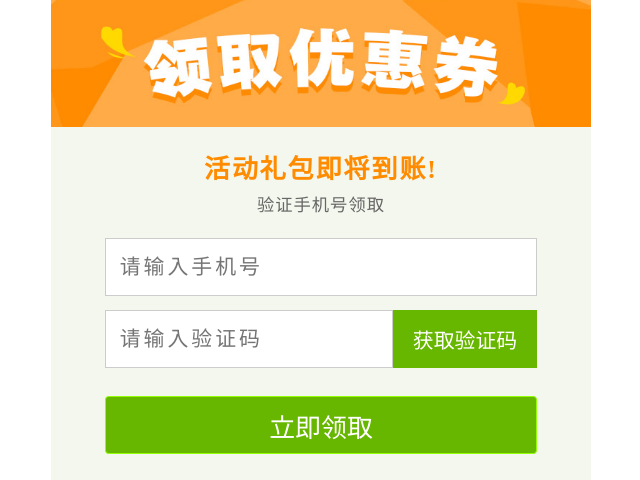
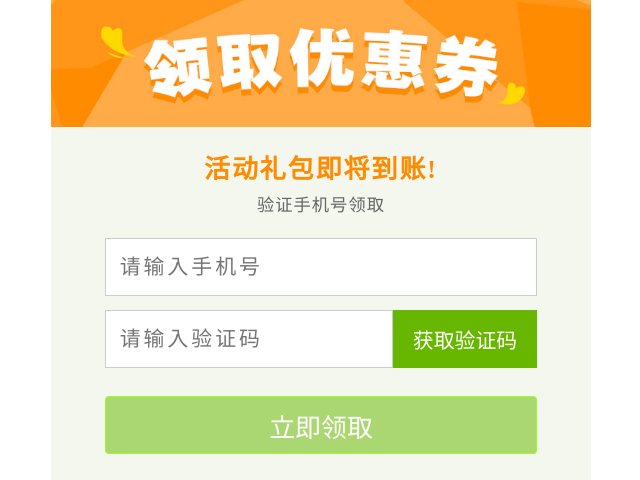
Before and after one commit to haosusu/coupons-v2.github.io, a plain HTML site: page index.html in a window 1280 px wide. Shown: the part 75-555 px from the top of the page, without its empty margins (319-959 px from the left). Drawn offline with Linux system fonts and the light colour scheme.

Commit message:
disabled color

```diff
--- a/css/index.css
+++ b/css/index.css
@@ -297,7 +297,8 @@
 }
 
 input[disabled].coupon-receive-button {
-  background-color: #67b700;
+  background-color: #a4d466;
+  opacity:.9;
 }
 
 /* 二维码 */
```
